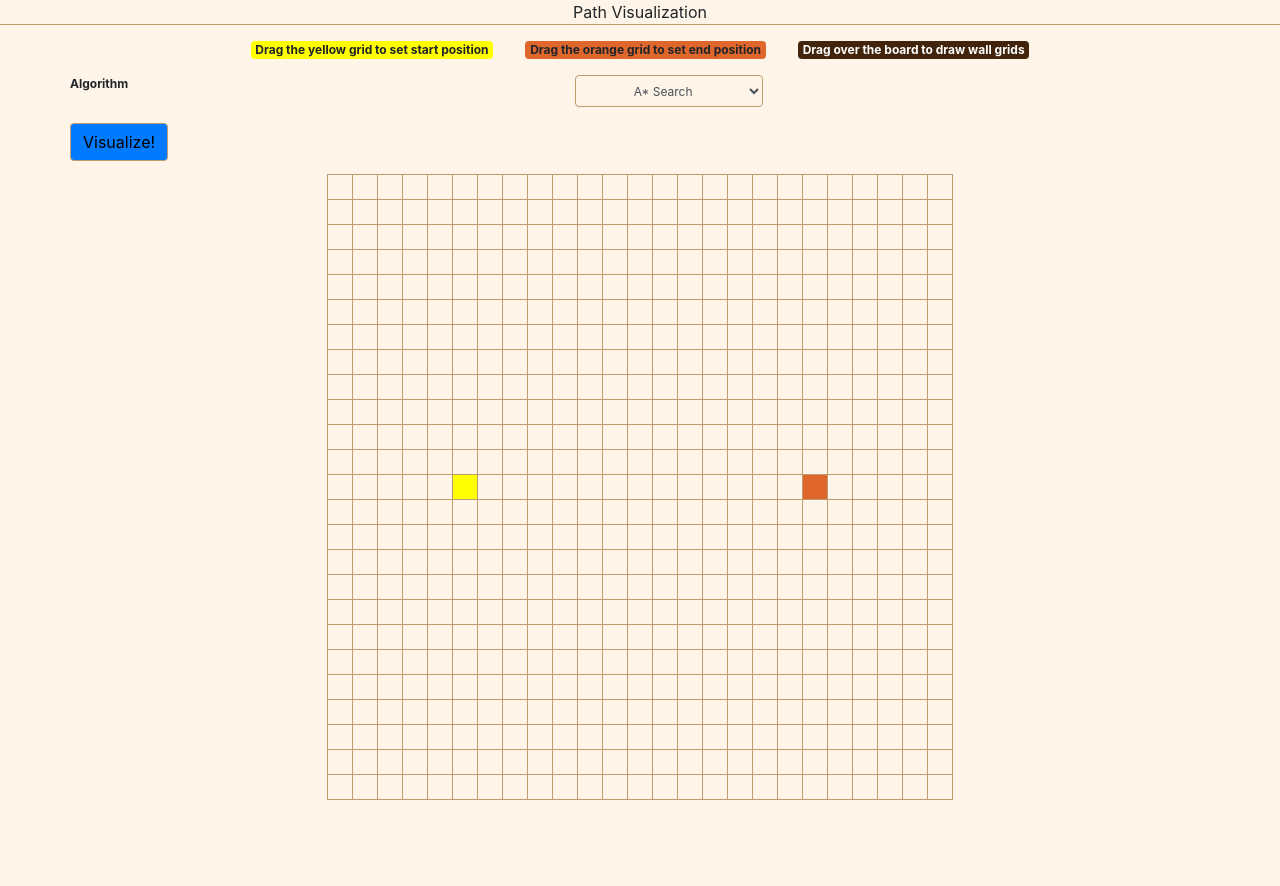
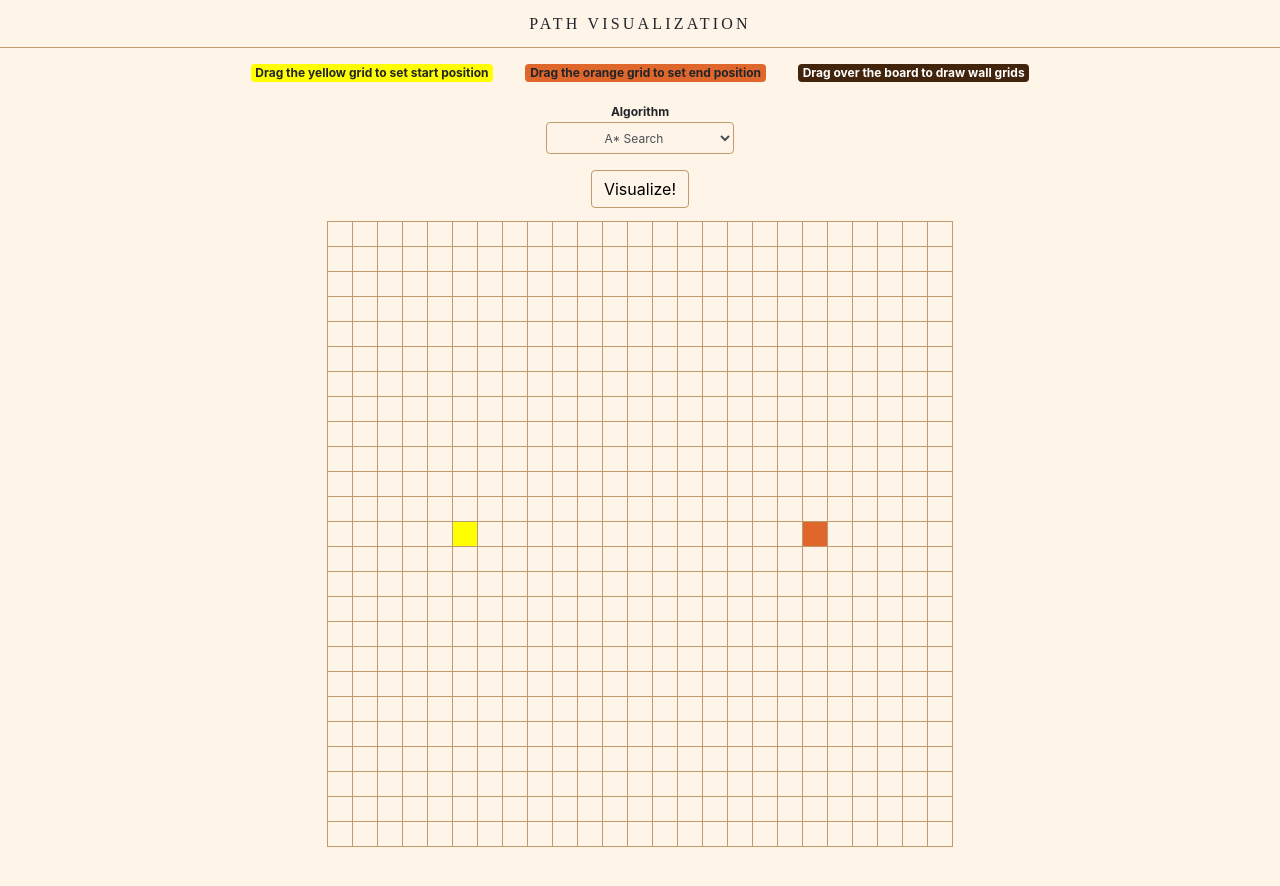
Before and after one commit to agnesnatasya/path-visualization, a React (Create React App) app: page / in a window 1280 px wide. Before the commit the page ends 838 px from the top, so only its background shows below. Built offline with nearby package versions, Linux system fonts and the light colour scheme; a web font is replaced by a local one.

Commit message:
Fix styling

```diff
--- a/src/components/Grids/Grid.js
+++ b/src/components/Grids/Grid.js
@@ -11,7 +11,7 @@ export default class Grid extends Component {
    * Determine additional properties of the grid that will affect its background color.
    */
   getAdditionalGridProps() {
-    var { row, col, distance, isVisited, isWallGrid, isStartGrid, isEndGrid, previousGrid } = this.props;
+    var { isWallGrid, isStartGrid, isEndGrid } = this.props;
     return isWallGrid ? 'grid-wall' : isStartGrid ? 'grid-start' : isEndGrid? 'grid-end': 'white'
   }
 
--- a/src/components/Grids/Grids.css
+++ b/src/components/Grids/Grids.css
@@ -11,6 +11,9 @@ table {
   border-color: #bf9b6d !important;
   margin-top: 1rem;
   color: black !important;
+  background-color: #fef4e8 !important;
+  margin: auto;
+  margin-top: 1rem;
 }
 
 .btn:hover {
@@ -26,6 +29,7 @@ label {
   font-size: 75%;
   font-weight: 700;
   margin-bottom: 0 !important;
+  display: block;
 }
 
 .form-control {
@@ -36,3 +40,7 @@ label {
   background-color: #fef4e8 !important;
   border-color: #bf9b6d !important;
 }
+
+.row {
+  display: block;
+}
--- a/src/components/Grids/Grids.js
+++ b/src/components/Grids/Grids.js
@@ -4,8 +4,7 @@ import { astar } from '../../algorithms/AStar.js'
 import { greedyBestFirst } from '../../algorithms/GreedyBestFirst.js'
 import { djikstra } from '../../algorithms/Djikstra.js'
 import { bfs } from '../../algorithms/BFS.js'
-import { dfs } from '../../algorithms/DFS.js'
-import { Row, Col, Button, Badge, Container } from 'react-bootstrap'
+import { Row, Button, Container } from 'react-bootstrap'
 
 import './Grids.css';
 
@@ -37,6 +36,7 @@ export default class Grids extends Component {
     this.handleMouseEnter = this.handleMouseEnter.bind(this);
     this.handleMouseUp = this.handleMouseUp.bind(this);
     this.handleMouseLeave = this.handleMouseLeave.bind(this);
+    this.visualizeAlgo = this.visualizeAlgo.bind(this);
   }
 
   componentDidMount() {
@@ -49,7 +49,6 @@ export default class Grids extends Component {
   header = () => {
     return (
       <Container>
-        <Row>
           <label htmlFor="module-credit">Algorithm</label>
           <select
             className="form-control"
@@ -62,10 +61,12 @@ export default class Grids extends Component {
               </option>
             ))}
           </select>
-        </Row>
         <Row>
-          <Button onClick={this.visualizeAlgo} disabled={!this.state.buttonsEnabled}>
-          Visualize!
+          <Button
+            onClick={this.visualizeAlgo}
+            disabled={!this.state.buttonsEnabled}
+          >
+            Visualize!
           </Button>
         </Row>
       </Container>
@@ -243,6 +244,7 @@ export default class Grids extends Component {
       for (let col = 0; col < this.state.colSize; col++) {
         if ((row === this.state.startRow && col === this.state.startCol) || (row === this.state.endRow && col === this.state.endCol)) continue;
         const item = this.state.grids[row][col];
+        if (item.isWallGrid) continue;
         document.getElementById(`grid-${item.row}-${item.col}`).className = "grid";
       }
     }
@@ -278,8 +280,7 @@ export default class Grids extends Component {
 
     visitedGridsInOrder.map((item, index) => {
       if (index === visitedGridsInOrder.length -1 ) {
-        setTimeout(() => {
-      (shortestPathGrids);
+        setTimeout(() => { this.visualizePath(shortestPathGrids);
         }, 20 * visitedGridsInOrder.length);
       }
       setTimeout(() => {
--- a/src/components/Title.css
+++ b/src/components/Title.css
@@ -1,11 +1,13 @@
 .header-bar {
   text-align: center;
   justify-content: center;
+  padding-top: 0.7rem;
+  padding-bottom: 0.7rem;
 }
 
-.navbar-brand {
+.title {
   font-family: Muli;
-  font-size: 18px !important;
+  font-size: 16px !important;
   letter-spacing: .2em;
   font-weight: 400;
   padding-top: 5%;
--- a/src/components/Title.js
+++ b/src/components/Title.js
@@ -4,7 +4,7 @@ import "./Title.css";
 export function Title() {
   return (
     <div className="header-bar">
-      <span>Path Visualization</span>
+      <span className="title">Path Visualization</span>
     </div>
   );
 }
```
